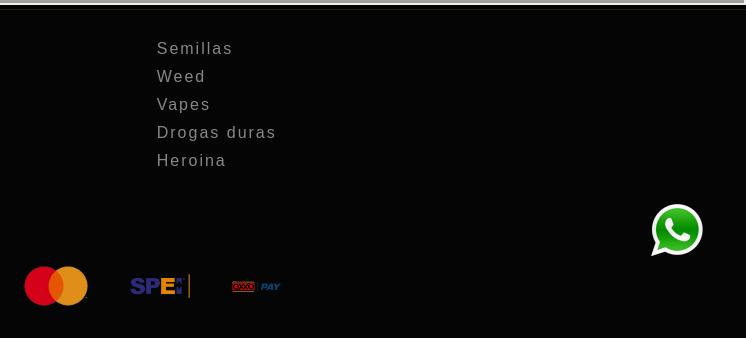
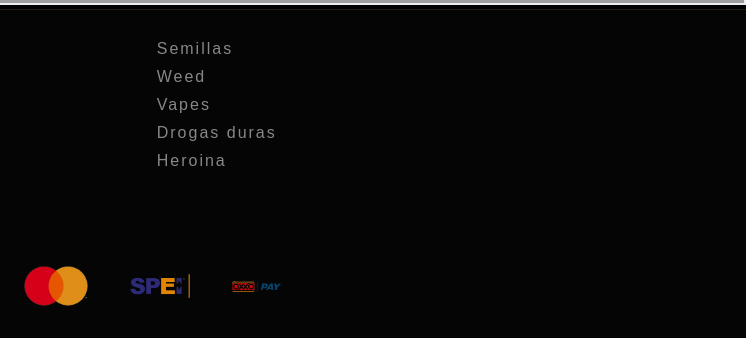
Before and after one commit to cjng-777/0, a plain HTML site: page checkout.html in a window 1280 px wide. Shown: the part 431-769 px from the top of the page, 534-1280 px from the left. Drawn offline with nearby package versions, Linux system fonts and the light colour scheme; grey boxes are pictures that could not be loaded.

Commit message:
Update checkout.html

```diff
--- a/checkout.html
+++ b/checkout.html
@@ -609,35 +609,7 @@ window.addEventListener("message", function(event) {
     © 2026 Cartel Jalisco Nueva Generacion
   </div>
 </footer>
-<style type="text/css">.redes-flotantes {
-position: fixed;
-right: 8px;
-top: 75%;
-z-index: 20;
-max-width: 77px;
 
-}
-.redes-flotantes img {
-float: right; clear: right;
- margin: 5px;
--moz-transform: scale(.8) ;
--webkit-transform: scale(.8) ;
--o-transform: scale(.8) ;
--ms-transform: scale(.8) ;
-transform: scale(.5) ;
--webkit-transition: all .2s ease-in-out;
--moz-transition: all .2s ease-in-out;
--o-transition: all .2s ease-in-out;
-transition: all .2s ease-in-out;
-}</style>
-
-<div class='redes-flotantes'>
-<div class="btn-whatsapp">
-<a href="https://wa.me/525648136159">
-<img src="2/w.png" alt="">
-</a>
-</div>
-</div>
 
 
 <script>
```
